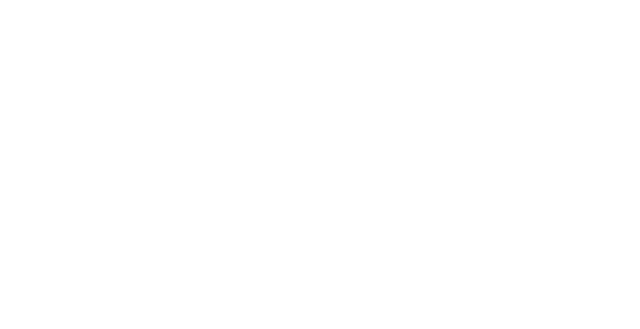
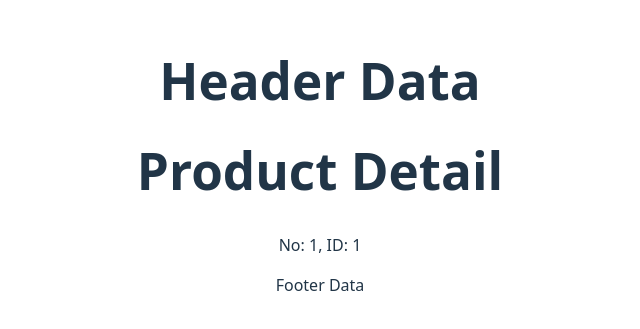
Before and after one commit to mazzlookman/react-router-learning, a React (Vite) app: page /data/products/1/1 in a window 1280 px wide. Before the commit this address had no page. Shown: the part 235-564 px from the top of the page, without its empty margins (320-960 px from the left). Built offline with nearby package versions, Linux system fonts and the light colour scheme.

Commit message:
outlet; route params;

```diff
--- /dev/null
+++ b/src/components/data/DataLayout.jsx
@@ -0,0 +1,17 @@
+import {Outlet} from "react-router";
+
+export default function DataLayout() {
+    return (
+        <>
+            <div>
+                <h1>Header Data</h1>
+            </div>
+            <div>
+                <Outlet />
+            </div>
+            <div>
+                <p>Footer Data</p>
+            </div>
+        </>
+    )
+}
--- /dev/null
+++ b/src/components/data/ProductDetail.jsx
@@ -0,0 +1,11 @@
+import {useParams} from "react-router";
+
+export default function ProductDetail() {
+    const params = useParams();
+    return (
+        <>
+            <h1>Product Detail</h1>
+            <p>No: {params.no}, ID: {params.id}</p>
+        </>
+    )
+}
--- a/src/main.jsx
+++ b/src/main.jsx
@@ -7,6 +7,10 @@
 import About from "./components/About.jsx";
 import Index from "./components/data/Index.jsx";
 import Product from "./components/data/Product.jsx";
+import Customer from "./components/data/Customer.jsx";
+import Seller from "./components/data/Seller.jsx";
+import DataLayout from "./components/data/DataLayout.jsx";
+import ProductDetail from "./components/data/ProductDetail.jsx";
 
 createRoot(document.getElementById('root')).render(
   <StrictMode>
@@ -14,9 +18,12 @@
           <Routes>
               <Route path={'/'} element={<Home />} />
               <Route path={'/about'} element={<About />} />
-              <Route path={'/data'}>
+              <Route path={'/data'} element={<DataLayout />}>
                   <Route index element={<Index />} />
                   <Route path={'product'} element={<Product />} />
+                  <Route path={'products/:no/:id'} element={<ProductDetail />} />
+                  <Route path={'customer'} element={<Customer />} />
+                  <Route path={'seller'} element={<Seller />} />
               </Route>
           </Routes>
       </BrowserRouter>
```
